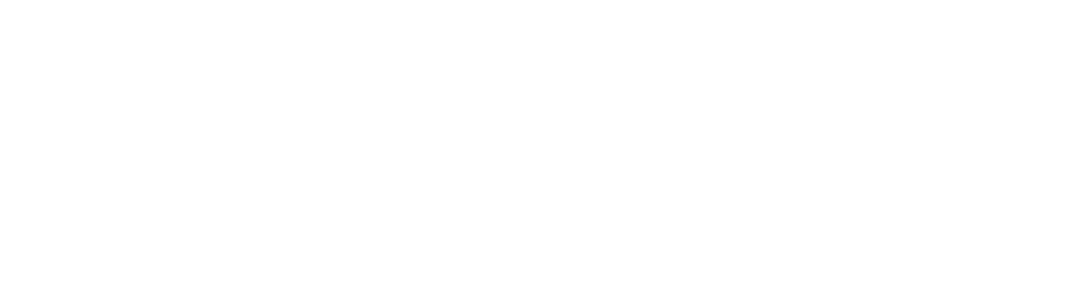
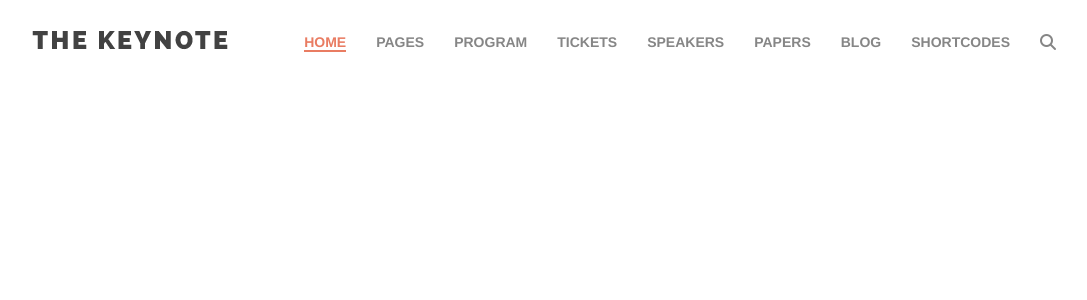
Before and after one commit to matteopelusi7/proj-html-vuejs, a Vue app: page / in a window 1280 px wide. Shown: the top 300 px of the page, without its empty margins (96-1183 px from the left). Built offline with nearby package versions, Linux system fonts and the light colour scheme.

Commit message:
Aggiunto header

```diff
--- a/package.json
+++ b/package.json
@@ -8,6 +8,8 @@
     "lint": "vue-cli-service lint"
   },
   "dependencies": {
+    "@fortawesome/fontawesome-free": "^6.1.0",
+    "bootstrap": "^5.1.3",
     "core-js": "^3.8.3",
     "vue": "^2.6.14"
   },
--- a/src/App.vue
+++ b/src/App.vue
@@ -25,6 +25,7 @@
 <style lang="scss">
 
 @import './assets/scss/common.scss';
+@import '~@fortawesome/fontawesome-free/css/all.css';
 
 #app {
   font-family: Avenir, Helvetica, Arial, sans-serif;
--- a/src/components/Header.vue
+++ b/src/components/Header.vue
@@ -1,16 +1,109 @@
 <template>
   <header>
+
+    <div class="container">
+
+      <div class="row">
+
+        <div class="logo-wrapper">
+          <figure class="logo">
+            <img src="../assets/img/logo.png" alt="">
+          </figure>
+        </div>
+
+        <nav class="list-wrapper">
+          <ul class="list-navbar">
+            <HeaderNavbar v-for="(element, i) in navbar" :key="i" :element="element" />
+            <i class="fa-solid fa-magnifying-glass"></i>
+          </ul>
+        </nav>
+
+      </div>
+
+    </div>
 
   </header>
 </template>
 
 <script>
+
+import HeaderNavbar from './HeaderNavbar.vue'
+
 export default {
   name: 'MainHeader',
+  components: {
+    HeaderNavbar
+  },
+  data() {
+    return {
+      navbar: [
+        {
+          link: '#',
+          text: 'Home',
+          active: true
+        },
+        {
+          link: '#',
+          text: 'Pages'
+        },
+        {
+          link: '#',
+          text: 'Program'
+        },
+        {
+          link: '#',
+          text: 'Tickets'
+        },
+        {
+          link: '#',
+          text: 'Speakers'
+        },
+        {
+          link: '#',
+          text: 'Papers'
+        },
+        {
+          link: '#',
+          text: 'Blog'
+        },
+        {
+          link: '#',
+          text: 'Shortcodes'
+        }
+      ]
+    }
+  }
 
 }
 </script>
 
 <style scoped lang="scss">
 
+@import '../assets/scss/common.scss';
+
+header {
+
+  .row {
+    display: flex;
+    align-items: center;
+    padding: 30px 0;
+  }
+
+  .list-navbar {
+    display: flex;
+    gap: 30px;
+  }
+
+  .list-wrapper {
+    display: flex;
+    justify-content: flex-end;
+    flex-grow: 1;
+  }
+
+  i {
+    color: $gray;
+  }
+
+}
+
 </style>
--- /dev/null
+++ b/src/components/HeaderNavbar.vue
@@ -0,0 +1,40 @@
+<template>
+  <li class="list-item">
+    <a :class="element.active ? 'active' : '' " :href="element.link">{{ element.text }}</a>
+  </li>
+</template>
+
+<script>
+export default {
+  name: 'HeaderNavbar',
+  props: {
+    element: {
+      type: String,
+      required: true
+    }
+  }
+}
+</script>
+
+<style scoped lang="scss">
+
+@import '../assets/scss/common.scss';
+
+.list-item {
+  text-transform: uppercase;
+  font-size: 14px;
+  font-weight: 700;
+  color: $gray;
+
+  a {
+    cursor: pointer;
+  }
+
+  .active {
+    color: $sienna;
+    border-bottom: 2px solid $sienna;
+  }
+
+}
+
+</style>
```
Also changed, not shown: src/components/Main.vue (indentation only), 1 other file (tests, documents, lock files or other folders).
